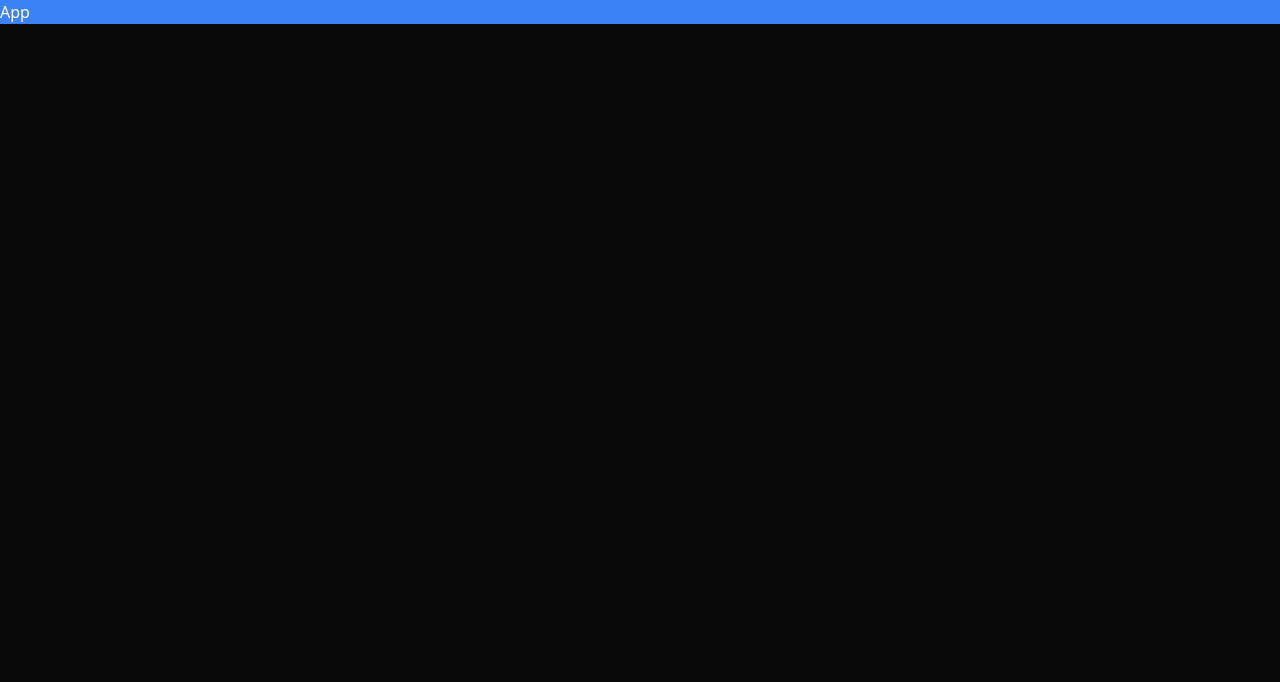
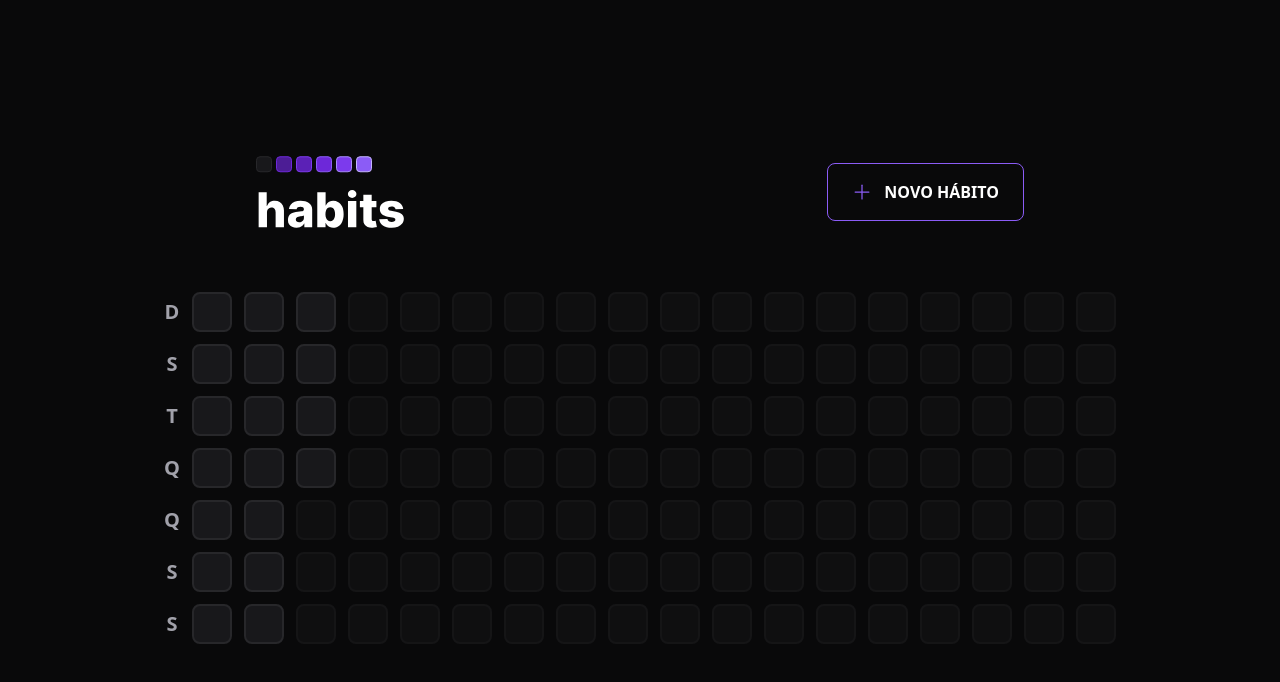
Before and after one commit to luas10c/nlw-setup, a React (Vite) app in the folder apps/web/: page / in a window 1280 px wide. Shown: the top 682 px of the page. Built offline with nearby package versions, Linux system fonts and the light colour scheme.

Commit message:
feat(web): include header and summary-table component

```diff
--- a/apps/web/src/App.tsx
+++ b/apps/web/src/App.tsx
@@ -1,7 +1,13 @@
+import { Header } from './components/header'
+import { SummaryTable } from './components/summary-table'
+
 const App = () => {
   return (
-    <div className="bg-blue-500">
-      <h4>App</h4>
+    <div className="w-screen h-screen flex items-center justify-center">
+      <div className="w-full max-w-5xl px-6 flex flex-col gap-16">
+        <Header />
+        <SummaryTable />
+      </div>
     </div>
   )
 }
```
